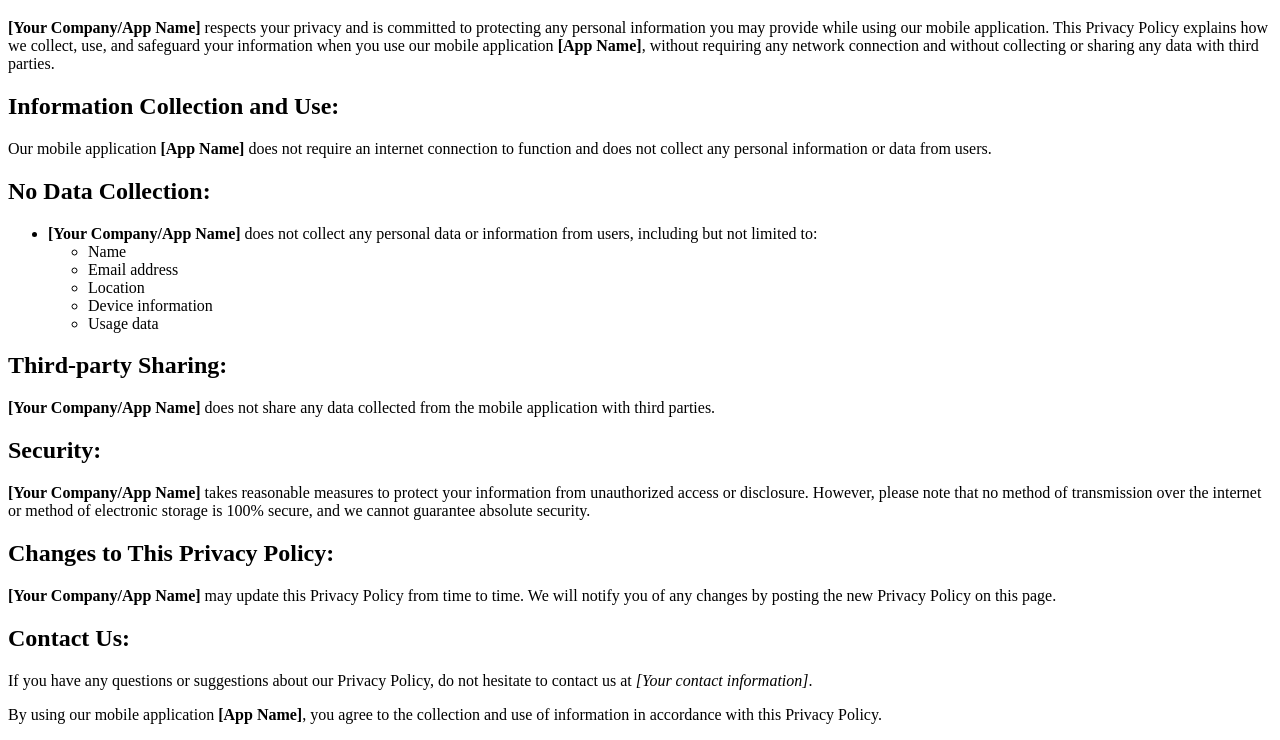
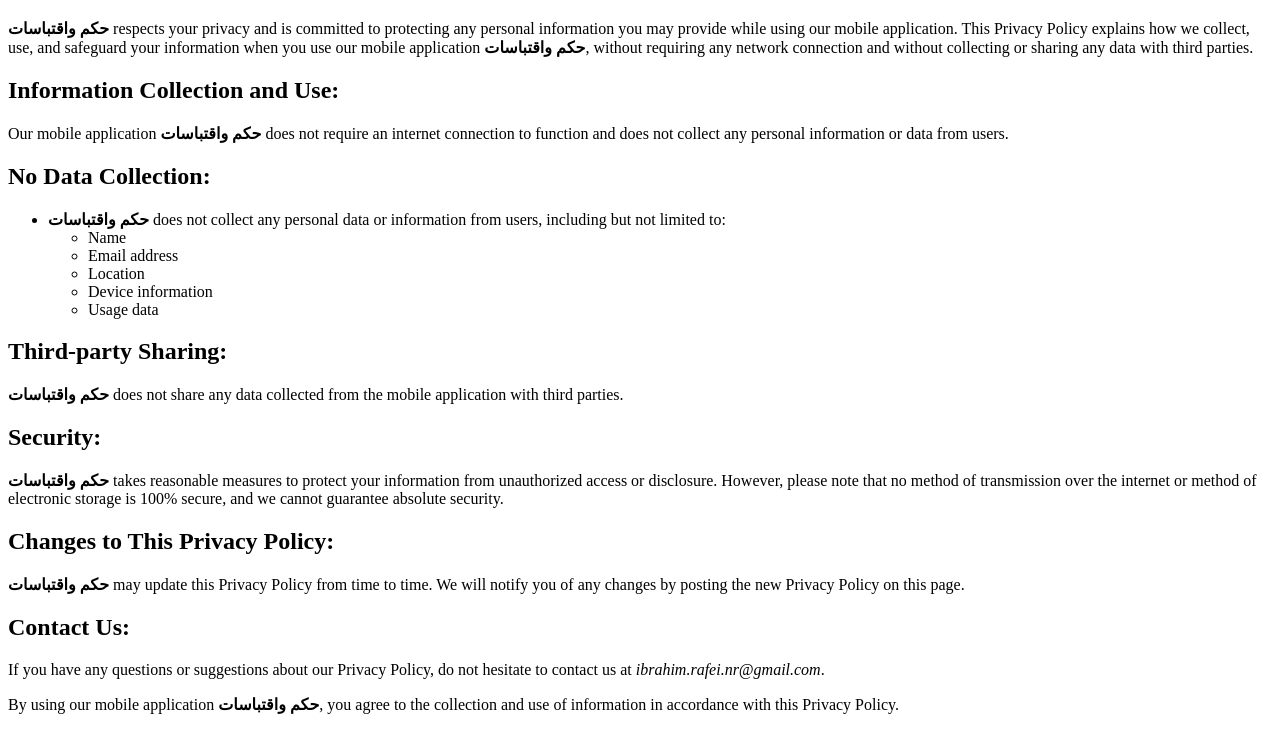
Before and after one commit to Ibrahim-Rafei/hikamwktibasat.github.io, a plain HTML site: page index.html in a window 1280 px wide. Shown: the part 61-801 px from the top of the page. Drawn offline with Linux system fonts and the light colour scheme.

Commit message:
Update index.html

```diff
--- a/index.html
+++ b/index.html
@@ -8,16 +8,16 @@
 <body>
   <h1>Privacy Policy</h1>
 
-  <p><strong>[Your Company/App Name]</strong> respects your privacy and is committed to protecting any personal information you may provide while using our mobile application. This Privacy Policy explains how we collect, use, and safeguard your information when you use our mobile application <strong>[App Name]</strong>, without requiring any network connection and without collecting or sharing any data with third parties.</p>
+  <p><strong>حكم واقتباسات</strong> respects your privacy and is committed to protecting any personal information you may provide while using our mobile application. This Privacy Policy explains how we collect, use, and safeguard your information when you use our mobile application <strong>حكم واقتباسات</strong>, without requiring any network connection and without collecting or sharing any data with third parties.</p>
 
   <h2>Information Collection and Use:</h2>
 
-  <p>Our mobile application <strong>[App Name]</strong> does not require an internet connection to function and does not collect any personal information or data from users.</p>
+  <p>Our mobile application <strong>حكم واقتباسات</strong> does not require an internet connection to function and does not collect any personal information or data from users.</p>
 
   <h2>No Data Collection:</h2>
 
   <ul>
-    <li><strong>[Your Company/App Name]</strong> does not collect any personal data or information from users, including but not limited to:</li>
+    <li><strong>حكم واقتباسات</strong> does not collect any personal data or information from users, including but not limited to:</li>
     <ul>
       <li>Name</li>
       <li>Email address</li>
@@ -29,20 +29,20 @@
 
   <h2>Third-party Sharing:</h2>
 
-  <p><strong>[Your Company/App Name]</strong> does not share any data collected from the mobile application with third parties.</p>
+  <p><strong>حكم واقتباسات</strong> does not share any data collected from the mobile application with third parties.</p>
 
   <h2>Security:</h2>
 
-  <p><strong>[Your Company/App Name]</strong> takes reasonable measures to protect your information from unauthorized access or disclosure. However, please note that no method of transmission over the internet or method of electronic storage is 100% secure, and we cannot guarantee absolute security.</p>
+  <p><strong>حكم واقتباسات</strong> takes reasonable measures to protect your information from unauthorized access or disclosure. However, please note that no method of transmission over the internet or method of electronic storage is 100% secure, and we cannot guarantee absolute security.</p>
 
   <h2>Changes to This Privacy Policy:</h2>
 
-  <p><strong>[Your Company/App Name]</strong> may update this Privacy Policy from time to time. We will notify you of any changes by posting the new Privacy Policy on this page.</p>
+  <p><strong>حكم واقتباسات</strong> may update this Privacy Policy from time to time. We will notify you of any changes by posting the new Privacy Policy on this page.</p>
 
   <h2>Contact Us:</h2>
 
-  <p>If you have any questions or suggestions about our Privacy Policy, do not hesitate to contact us at <em>[Your contact information]</em>.</p>
+  <p>If you have any questions or suggestions about our Privacy Policy, do not hesitate to contact us at <em>ibrahim.rafei.nr@gmail.com</em>.</p>
 
-  <p>By using our mobile application <strong>[App Name]</strong>, you agree to the collection and use of information in accordance with this Privacy Policy.</p>
+  <p>By using our mobile application <strong>حكم واقتباسات</strong>, you agree to the collection and use of information in accordance with this Privacy Policy.</p>
 </body>
 </html>
```
